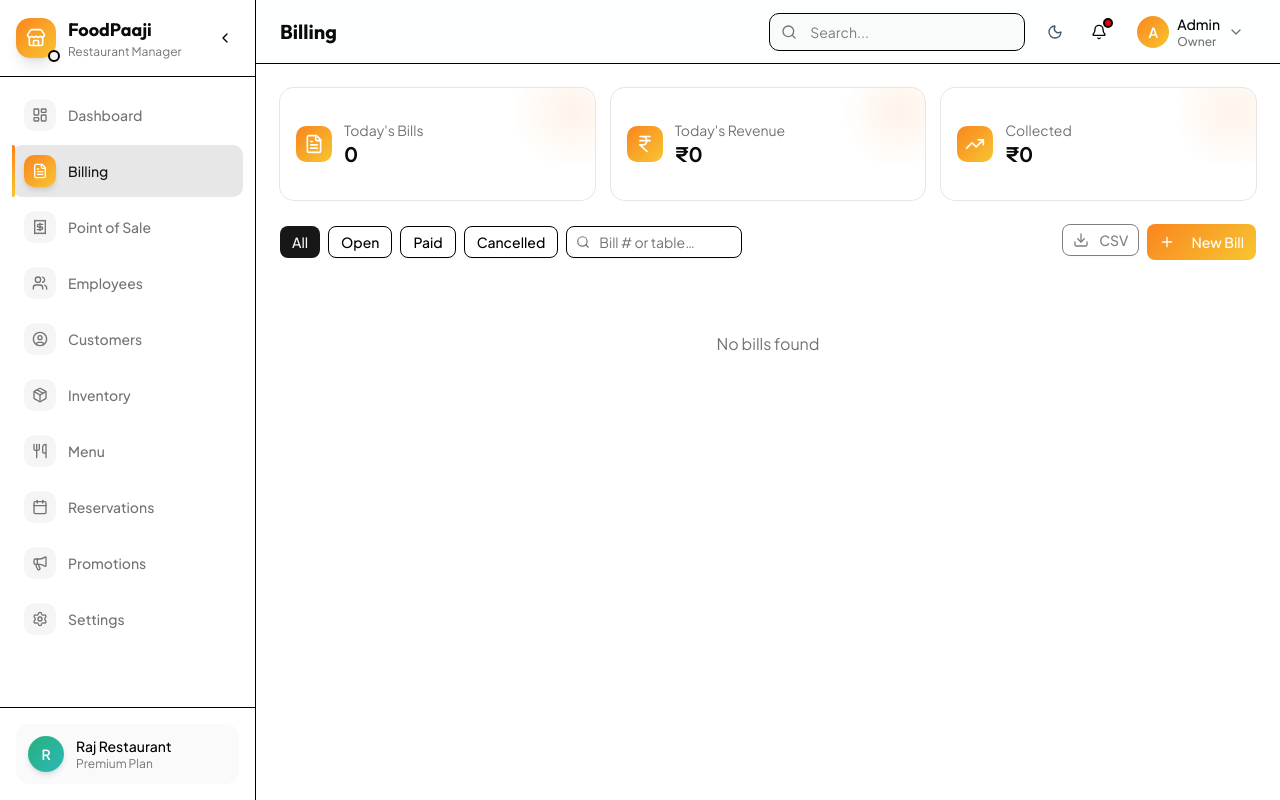
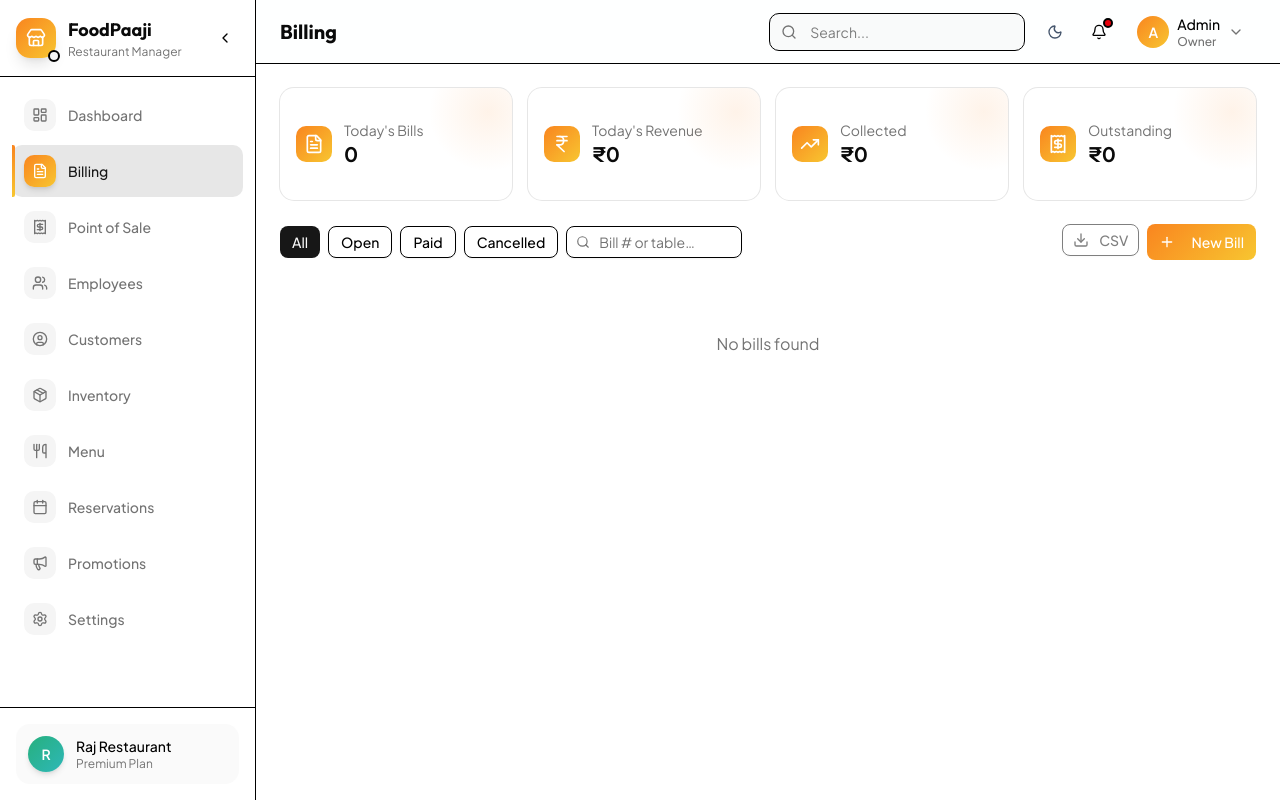
Before and after one commit to The-Thought-Magician/foodpaaji, a Next.js app in the folder app/: page /billing in a window 1280 px wide. Built offline with nearby package versions, Linux system fonts and the light colour scheme.

Commit message:
Add outstanding balance stat card to billing management

```diff
--- a/app/src/views/billing-management.tsx
+++ b/app/src/views/billing-management.tsx
@@ -157,14 +157,14 @@ export function BillingManagement() {
     const a = Object.assign(document.createElement('a'), { href: URL.createObjectURL(new Blob([[hdr, ...rows].join('\n')], { type: 'text/csv' })), download: `bills-${new Date().toISOString().split('T')[0]}.csv` })
     a.click()
   }
-
   return (
     <div className="space-y-6">
-      <div className="grid grid-cols-3 gap-4">
+      <div className="grid grid-cols-2 md:grid-cols-4 gap-4">
         {[
           { label: "Today's Bills", value: summary.today_bills, icon: FileText, format: (v: number) => v.toString() },
           { label: "Today's Revenue", value: summary.today_revenue, icon: IndianRupee, format: (v: number) => `₹${v.toFixed(0)}` },
           { label: "Collected", value: summary.today_collected, icon: TrendingUp, format: (v: number) => `₹${v.toFixed(0)}` },
+          { label: "Outstanding", value: summary.today_revenue - summary.today_collected, icon: Receipt, format: (v: number) => `₹${v.toFixed(0)}` },
         ].map(s => (
           <Card key={s.label} className="stat-card">
             <CardContent className="p-4 flex items-center gap-3">
```
